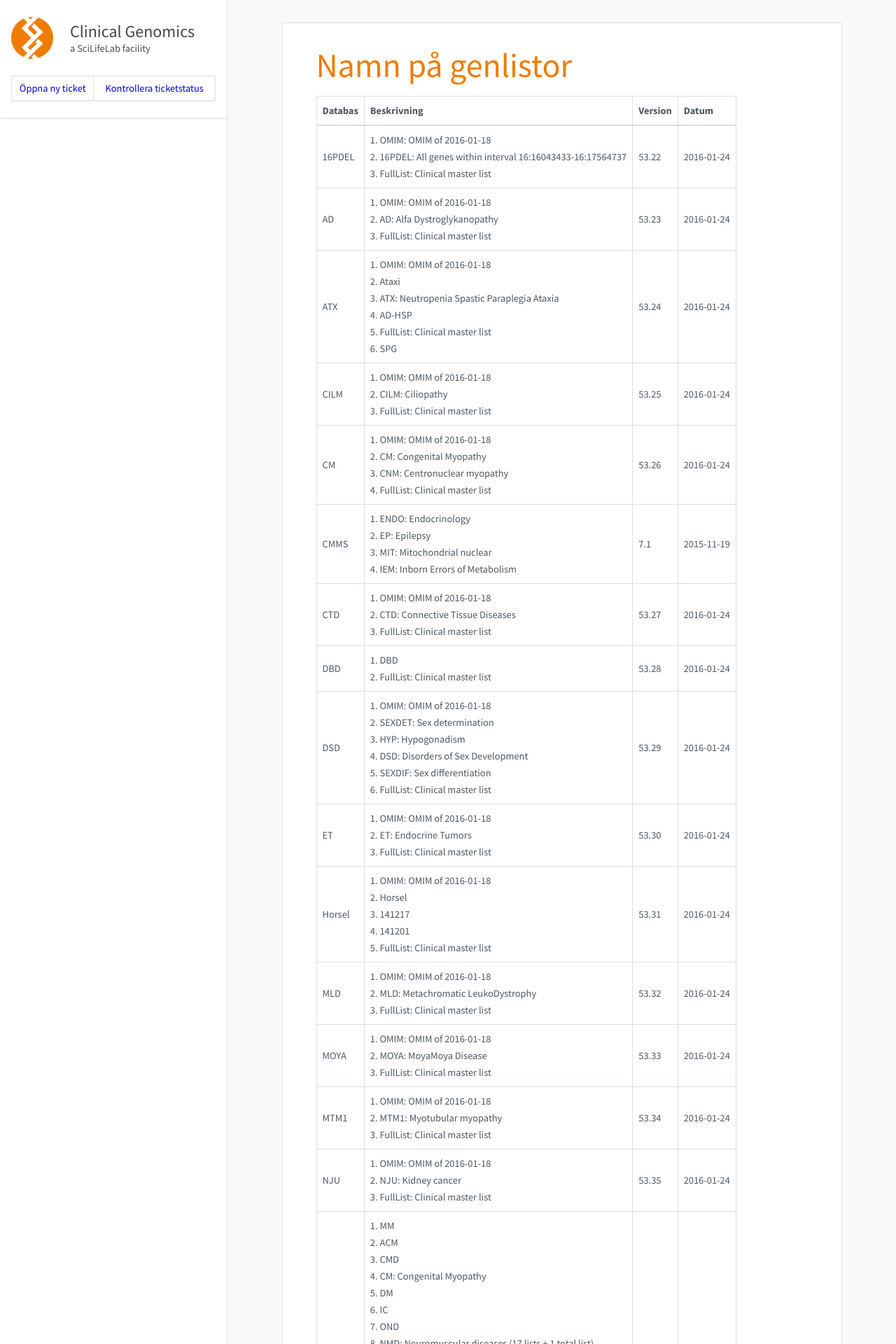
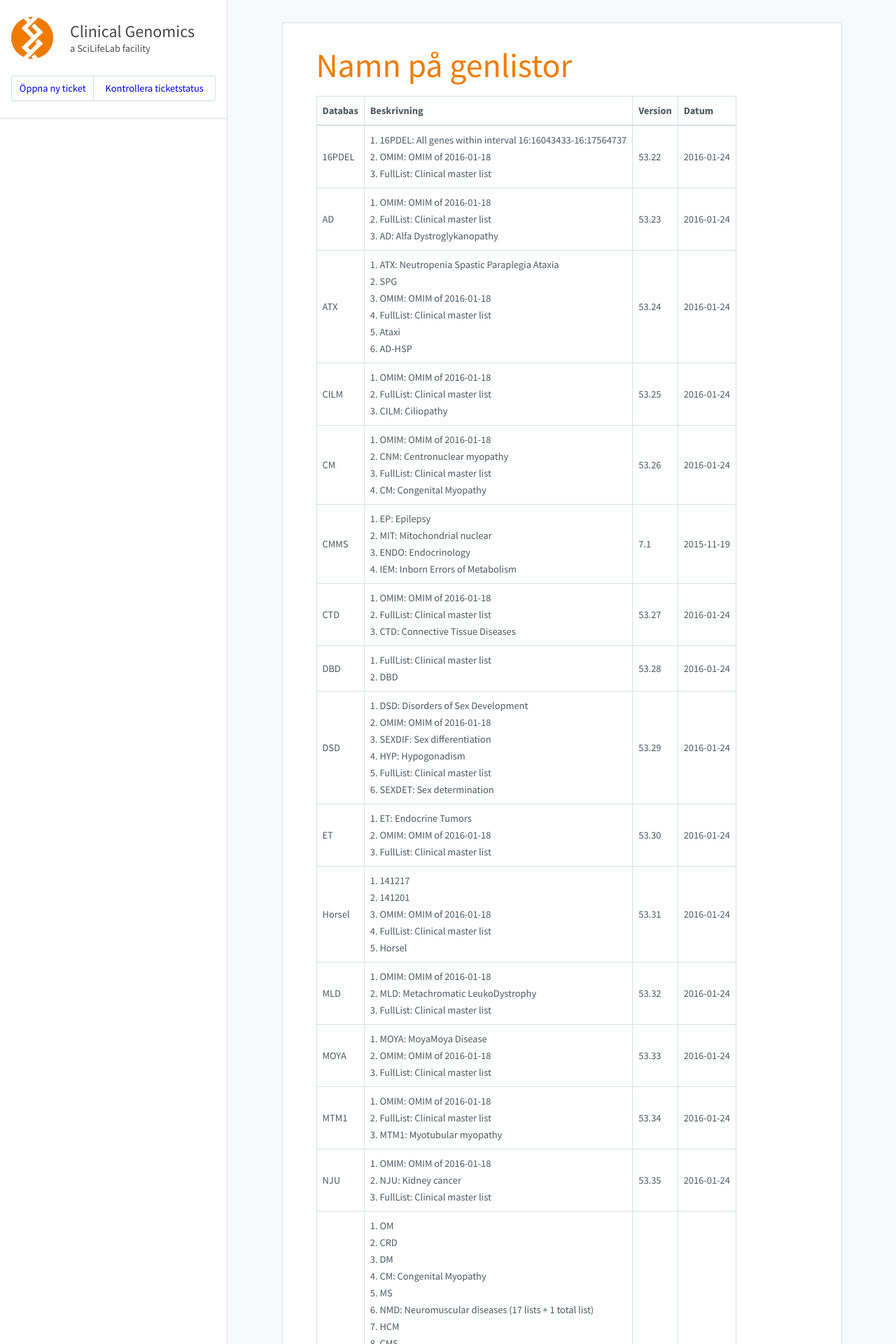
Before and after one commit to Clinical-Genomics/clinical-genomics.github.io, a Jekyll site: the page built from _pages/namnpagenlistor.md, in a window 1280 px wide. Shown: the top 1920 px of the page at 70% size. Built offline with Jekyll 4.4.1, drawn with Linux system fonts in a browser that asks for light colours; nearby versions of some CDN libraries; some of the changed lines change nothing that is shown; some of the changed text lies outside the part shown.

Commit message:
Update to cust002-SHANK1.txt

```diff
--- a/_pages/namnpagenlistor.md
+++ b/_pages/namnpagenlistor.md
@@ -8,27 +8,27 @@
 
 |Databas|Beskrivning|Version|Datum|
 |---|---|---|---|
-|16PDEL|1. OMIM: OMIM of 2016-01-18<br />2. 16PDEL: All genes within interval 16:16043433-16:17564737<br />3. FullList: Clinical master list<br />|53.22|2016-01-24|
-|AD|1. OMIM: OMIM of 2016-01-18<br />2. AD: Alfa Dystroglykanopathy<br />3. FullList: Clinical master list<br />|53.23|2016-01-24|
-|ATX|1. OMIM: OMIM of 2016-01-18<br />2. Ataxi<br />3. ATX: Neutropenia Spastic Paraplegia Ataxia<br />4. AD-HSP<br />5. FullList: Clinical master list<br />6. SPG<br />|53.24|2016-01-24|
-|CILM|1. OMIM: OMIM of 2016-01-18<br />2. CILM: Ciliopathy<br />3. FullList: Clinical master list<br />|53.25|2016-01-24|
-|CM|1. OMIM: OMIM of 2016-01-18<br />2. CM: Congenital Myopathy<br />3. CNM: Centronuclear myopathy<br />4. FullList: Clinical master list<br />|53.26|2016-01-24|
-|CMMS|1. ENDO: Endocrinology<br />2. EP: Epilepsy<br />3. MIT: Mitochondrial nuclear<br />4. IEM: Inborn Errors of Metabolism<br />|7.1|2015-11-19|
-|CTD|1. OMIM: OMIM of 2016-01-18<br />2. CTD: Connective Tissue Diseases<br />3. FullList: Clinical master list<br />|53.27|2016-01-24|
-|DBD|1. DBD<br />2. FullList: Clinical master list<br />|53.28|2016-01-24|
-|DSD|1. OMIM: OMIM of 2016-01-18<br />2. SEXDET: Sex determination<br />3. HYP: Hypogonadism<br />4. DSD: Disorders of Sex Development<br />5. SEXDIF: Sex differentiation<br />6. FullList: Clinical master list<br />|53.29|2016-01-24|
-|ET|1. OMIM: OMIM of 2016-01-18<br />2. ET: Endocrine Tumors<br />3. FullList: Clinical master list<br />|53.30|2016-01-24|
-|Horsel|1. OMIM: OMIM of 2016-01-18<br />2. Horsel<br />3. 141217<br />4. 141201<br />5. FullList: Clinical master list<br />|53.31|2016-01-24|
+|16PDEL|1. 16PDEL: All genes within interval 16:16043433-16:17564737<br />2. OMIM: OMIM of 2016-01-18<br />3. FullList: Clinical master list<br />|53.22|2016-01-24|
+|AD|1. OMIM: OMIM of 2016-01-18<br />2. FullList: Clinical master list<br />3. AD: Alfa Dystroglykanopathy<br />|53.23|2016-01-24|
+|ATX|1. ATX: Neutropenia Spastic Paraplegia Ataxia<br />2. SPG<br />3. OMIM: OMIM of 2016-01-18<br />4. FullList: Clinical master list<br />5. Ataxi<br />6. AD-HSP<br />|53.24|2016-01-24|
+|CILM|1. OMIM: OMIM of 2016-01-18<br />2. FullList: Clinical master list<br />3. CILM: Ciliopathy<br />|53.25|2016-01-24|
+|CM|1. OMIM: OMIM of 2016-01-18<br />2. CNM: Centronuclear myopathy<br />3. FullList: Clinical master list<br />4. CM: Congenital Myopathy<br />|53.26|2016-01-24|
+|CMMS|1. EP: Epilepsy<br />2. MIT: Mitochondrial nuclear<br />3. ENDO: Endocrinology<br />4. IEM: Inborn Errors of Metabolism<br />|7.1|2015-11-19|
+|CTD|1. OMIM: OMIM of 2016-01-18<br />2. FullList: Clinical master list<br />3. CTD: Connective Tissue Diseases<br />|53.27|2016-01-24|
+|DBD|1. FullList: Clinical master list<br />2. DBD<br />|53.28|2016-01-24|
+|DSD|1. DSD: Disorders of Sex Development<br />2. OMIM: OMIM of 2016-01-18<br />3. SEXDIF: Sex differentiation<br />4. HYP: Hypogonadism<br />5. FullList: Clinical master list<br />6. SEXDET: Sex determination<br />|53.29|2016-01-24|
+|ET|1. ET: Endocrine Tumors<br />2. OMIM: OMIM of 2016-01-18<br />3. FullList: Clinical master list<br />|53.30|2016-01-24|
+|Horsel|1. 141217<br />2. 141201<br />3. OMIM: OMIM of 2016-01-18<br />4. FullList: Clinical master list<br />5. Horsel<br />|53.31|2016-01-24|
 |MLD|1. OMIM: OMIM of 2016-01-18<br />2. MLD: Metachromatic LeukoDystrophy<br />3. FullList: Clinical master list<br />|53.32|2016-01-24|
-|MOYA|1. OMIM: OMIM of 2016-01-18<br />2. MOYA: MoyaMoya Disease<br />3. FullList: Clinical master list<br />|53.33|2016-01-24|
-|MTM1|1. OMIM: OMIM of 2016-01-18<br />2. MTM1: Myotubular myopathy<br />3. FullList: Clinical master list<br />|53.34|2016-01-24|
+|MOYA|1. MOYA: MoyaMoya Disease<br />2. OMIM: OMIM of 2016-01-18<br />3. FullList: Clinical master list<br />|53.33|2016-01-24|
+|MTM1|1. OMIM: OMIM of 2016-01-18<br />2. FullList: Clinical master list<br />3. MTM1: Myotubular myopathy<br />|53.34|2016-01-24|
 |NJU|1. OMIM: OMIM of 2016-01-18<br />2. NJU: Kidney cancer<br />3. FullList: Clinical master list<br />|53.35|2016-01-24|
-|NMD|1. MM<br />2. ACM<br />3. CMD<br />4. CM: Congenital Myopathy<br />5. DM<br />6. IC<br />7. OND<br />8. NMD: Neuromuscular diseases (17 lists + 1 total list)<br />9. HA<br />10. CMS<br />11. OMIM: OMIM of 2016-01-18<br />12. OM<br />13. MND<br />14. MD<br />15. HCM<br />16. CRD<br />17. NM<br />18. HP<br />19. MS<br />20. HMSN<br />21. FullList: Clinical master list<br />|53.36|2016-01-24|
+|NMD|1. OM<br />2. CRD<br />3. DM<br />4. CM: Congenital Myopathy<br />5. MS<br />6. NMD: Neuromuscular diseases (17 lists + 1 total list)<br />7. HCM<br />8. CMS<br />9. ACM<br />10. HP<br />11. FullList: Clinical master list<br />12. MND<br />13. MM<br />14. CMD<br />15. HMSN<br />16. NM<br />17. MD<br />18. OND<br />19. HA<br />20. OMIM: OMIM of 2016-01-18<br />21. IC<br />|53.36|2016-01-24|
 |OMIM|1. OMIM: OMIM of 2016-01-18<br />2. FullList: Clinical master list<br />|53.37|2016-01-24|
-|ORO|1. OMIM: OMIM of 2016-01-18<br />2. ORO: Oro-facial-digital syndrome<br />3. FullList: Clinical master list<br />|53.38|2016-01-24|
+|ORO|1. OMIM: OMIM of 2016-01-18<br />2. FullList: Clinical master list<br />3. ORO: Oro-facial-digital syndrome<br />|53.38|2016-01-24|
 |PAF1|1. OMIM: OMIM of 2016-01-18<br />2. PAF1: RNA polymerase II-associated factor<br />3. FullList: Clinical master list<br />|53.39|2016-01-24|
 |PID|1. PIDCAD: PID Candidates<br />2. PID: Primary Immune Deficiency<br />3. FullList: Clinical master list<br />|7.2|2015-10-21|
 |SCN|1. OMIM: OMIM of 2016-01-18<br />2. SCN: Neutropenia<br />3. FullList: Clinical master list<br />|53.40|2016-01-24|
-|SHANK1|1. OMIM: OMIM of 2016-01-18<br />2. SHANK1: SH3 and multiple ankyrin repeat domains 1<br />3. FullList: Clinical master list<br />|53.20|2016-01-18|
+|SHANK1|1. OMIM: OMIM of 2016-01-18<br />2. FullList: Clinical master list<br />3. SHANK1: SH3 and multiple ankyrin repeat domains 1<br />|53.41|2016-01-24|
 |SKD|1. OMIM: OMIM of 2016-01-18<br />2. SKD: Skeletal dysplasia<br />3. FullList: Clinical master list<br />|53.21|2016-01-18|
 |mtDNA|Mitochondrial DNA|8.0|2015-11-30|
```
